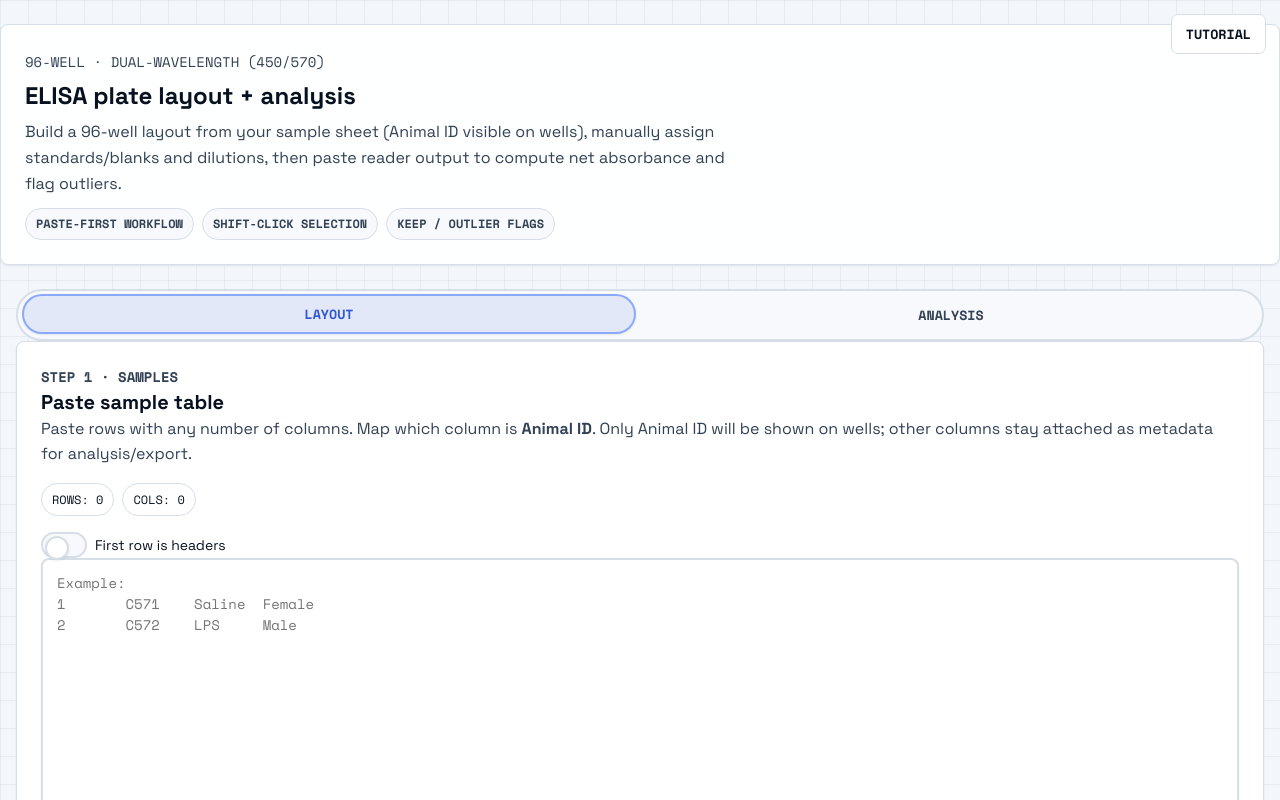
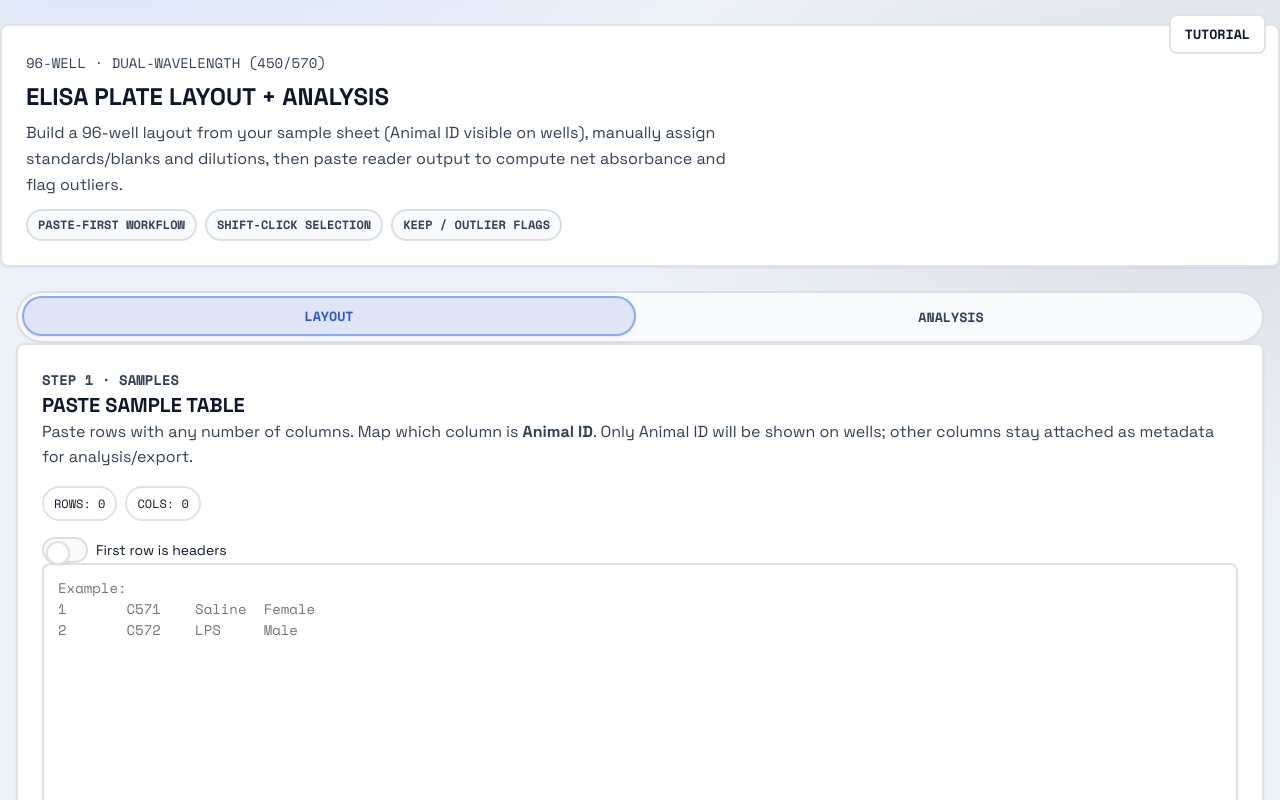
Before and after one commit to meghamsh738/ELISA-analysis-app, a React (Vite) app: page / in a window 1280 px wide. Shown: the top 800 px of the page. Built offline with nearby package versions, Linux system fonts and the light colour scheme.

Commit message:
Align ELISA UI with suite reference pass

```diff
--- a/src/App.css
+++ b/src/App.css
@@ -1269,54 +1269,64 @@ table.data thead th {
 }
 
 /* Easylab suite visual refresh overrides. */
-.page,
-.app-bg {
+:where(.page, .app-bg, body) {
   background-color: var(--bg);
   background-image:
-    linear-gradient(rgba(99, 116, 139, 0.08) 1px, transparent 1px),
-    linear-gradient(90deg, rgba(99, 116, 139, 0.08) 1px, transparent 1px);
-  background-size: 28px 28px;
+    linear-gradient(rgba(15, 23, 42, 0.045) 1px, transparent 1px),
+    linear-gradient(90deg, rgba(15, 23, 42, 0.04) 1px, transparent 1px);
+  background-size: 44px 44px;
 }
 
-.hero,
-.panel,
-.card,
-.today-card,
-.action-card,
-.meta-card,
-.hero-meta,
-.editor-panel,
-.link-panel,
-.experiment-card,
-.tab-panel,
-.plate-panel,
-.results-panel {
-  border-width: 1px;
+:where(.hero, .panel, .card, .today-card, .action-card, .meta-card, .hero-meta, .editor-panel, .link-panel, .experiment-card, .tab-panel, .plate-panel, .results-panel, .upload-card, .settings-card, .summary-card) {
+  background: rgba(255, 255, 255, 0.97);
+  border: 1px solid var(--border);
   border-radius: 8px;
-  box-shadow: var(--shadow-soft);
+  box-shadow: 0 1px 2px rgba(15, 23, 42, 0.04), 0 14px 34px rgba(15, 23, 42, 0.06);
 }
 
-.hero,
-.panel {
-  background: rgba(255, 255, 255, 0.96);
+:where(.hero, .panel) {
+  overflow: hidden;
 }
 
-.hero h1,
-.panel-title h1,
-.today-card h2,
-.card h2,
-.editor-panel h2 {
+:where(.hero h1, .panel-title h1, .today-card h2, .card h2, .editor-panel h2, .section-title, .eyebrow) {
   letter-spacing: 0;
   text-transform: none;
 }
 
-.pill,
-.badge,
-.tab-button,
-.primary,
-.secondary,
-.ghost,
-.action-card {
+:where(.pill, .badge, .tab-button, .primary, .secondary, .ghost, .action-card, button, input, select, textarea) {
+  border-width: 1px;
+  border-radius: 7px;
   letter-spacing: 0;
-  border-width: 1px;
 }
+
+:where(input, select, textarea) {
+  background: #fbfdff;
+  border-color: var(--border);
+}
+
+:where(input, select, textarea, button):focus-visible {
+  outline: 3px solid rgba(49, 86, 212, 0.18);
+  outline-offset: 2px;
+}
+
+:where(.primary, button.primary, .accent) {
+  background: #3156D4;
+  border-color: #2447B8;
+  color: #fff;
+  box-shadow: 0 10px 22px rgba(49, 86, 212, 0.16);
+}
+
+:where(.secondary, .ghost, .tab-button, .pill, .badge) {
+  background: #f8fafc;
+  color: var(--text);
+}
+
+:where(.tab-button.active, .pill.active, .badge.active) {
+  background: #101827;
+  border-color: #101827;
+  color: #fff;
+}
+
+:where(.sig-link, a) {
+  text-underline-offset: 3px;
+}
--- a/src/index.css
+++ b/src/index.css
@@ -133,3 +133,21 @@ button {
   --shadow: var(--shadow-2);
   --shadow-soft: var(--shadow-1);
 }
+/* Easylab suite visual refresh variables. */
+:root {
+  --bg: #edf2f8;
+  --surface: #ffffff;
+  --surface-2: #f8fafc;
+  --text: #0f172a;
+  --text-2: #334155;
+  --text-3: #64748b;
+  --border: rgba(15, 23, 42, 0.12);
+  --border-2: rgba(15, 23, 42, 0.22);
+  --accent: #3156d4;
+  --accent-weak: rgba(49, 86, 212, 0.12);
+  --accent-border: rgba(49, 86, 212, 0.38);
+  --focus: rgba(49, 86, 212, 0.18);
+  --radius-sm: 8px;
+  --radius-md: 8px;
+  --shadow-soft: 0 1px 2px rgba(15, 23, 42, 0.04), 0 14px 34px rgba(15, 23, 42, 0.06);
+}
```
